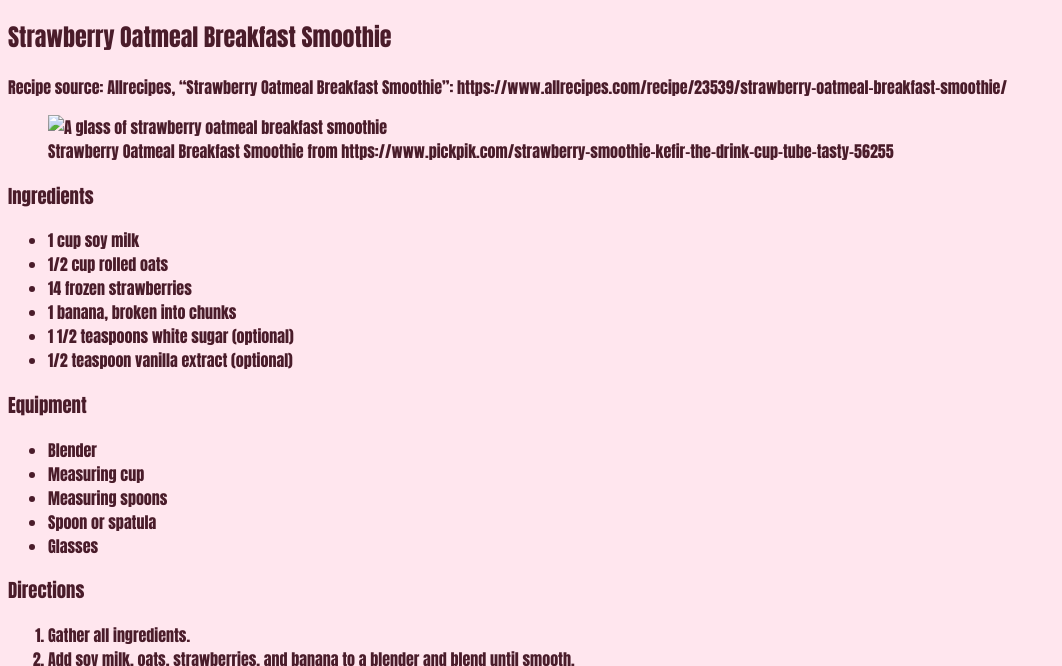
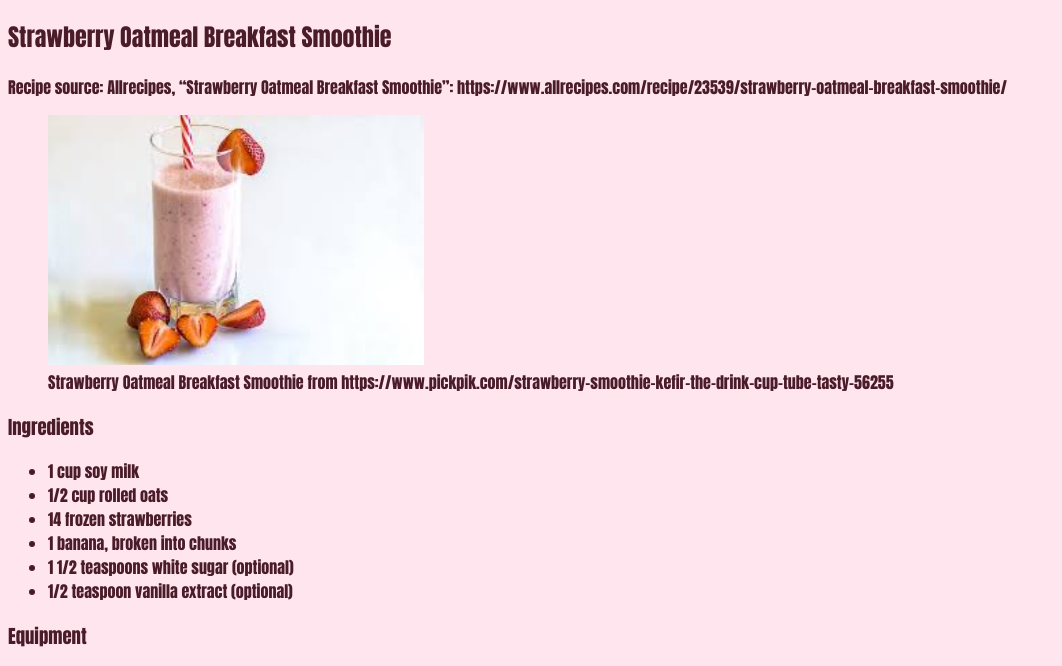
Before and after one commit to sarathsaravanan/Recipe, a plain HTML site: page index.html in a window 1280 px wide. Shown: the part 73-739 px from the top of the page, without its empty margins (0-1062 px from the left). Drawn offline with Linux system fonts and the light colour scheme.

Commit message:
Update index.html

```diff
--- a/index.html
+++ b/index.html
@@ -16,7 +16,7 @@
 </p>
 
 <figure>
-    <img src="strawberry-smoothie.jpeg" alt="A glass of strawberry oatmeal breakfast smoothie" height="250" />
+    <img src="images/strawberry-smoothie.jpeg" alt="A glass of strawberry oatmeal breakfast smoothie" height="250" />
     <figcaption>Strawberry Oatmeal Breakfast Smoothie from https://www.pickpik.com/strawberry-smoothie-kefir-the-drink-cup-tube-tasty-56255</figcaption>
 </figure>
 
```
